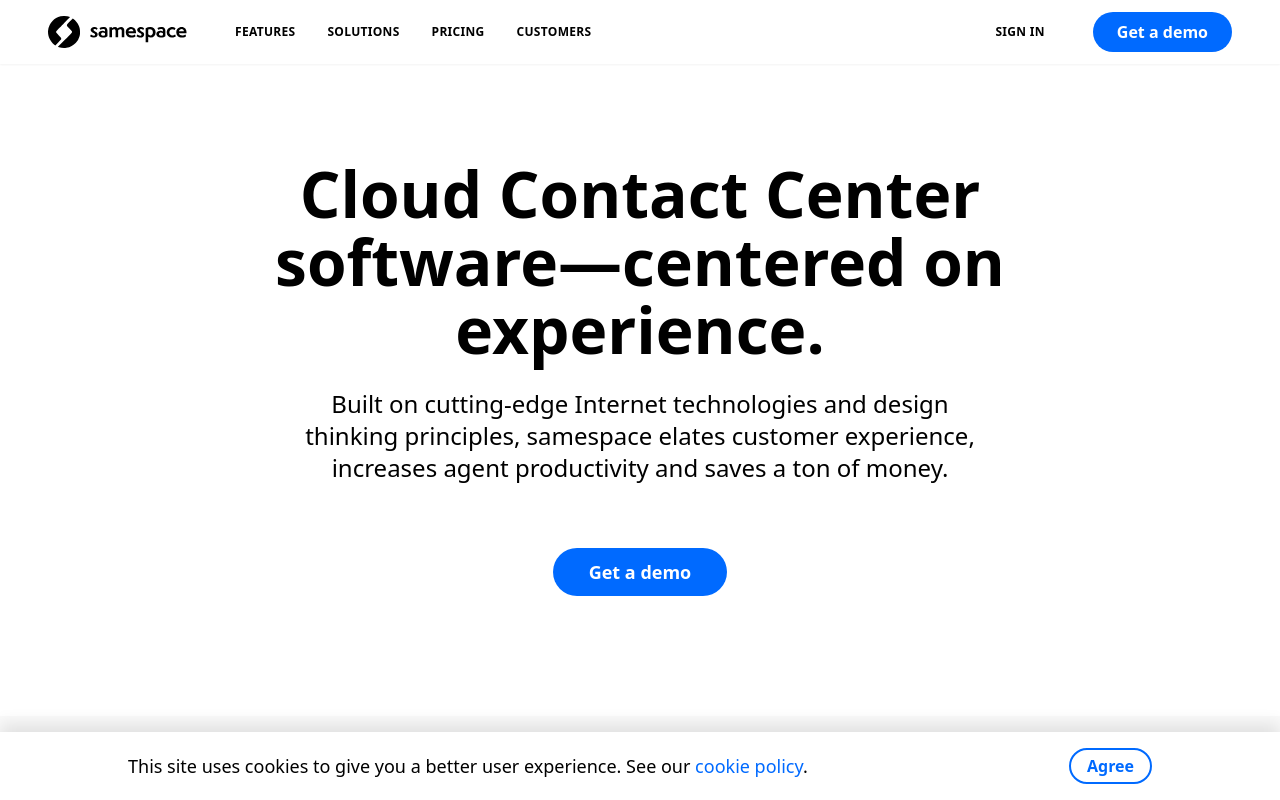
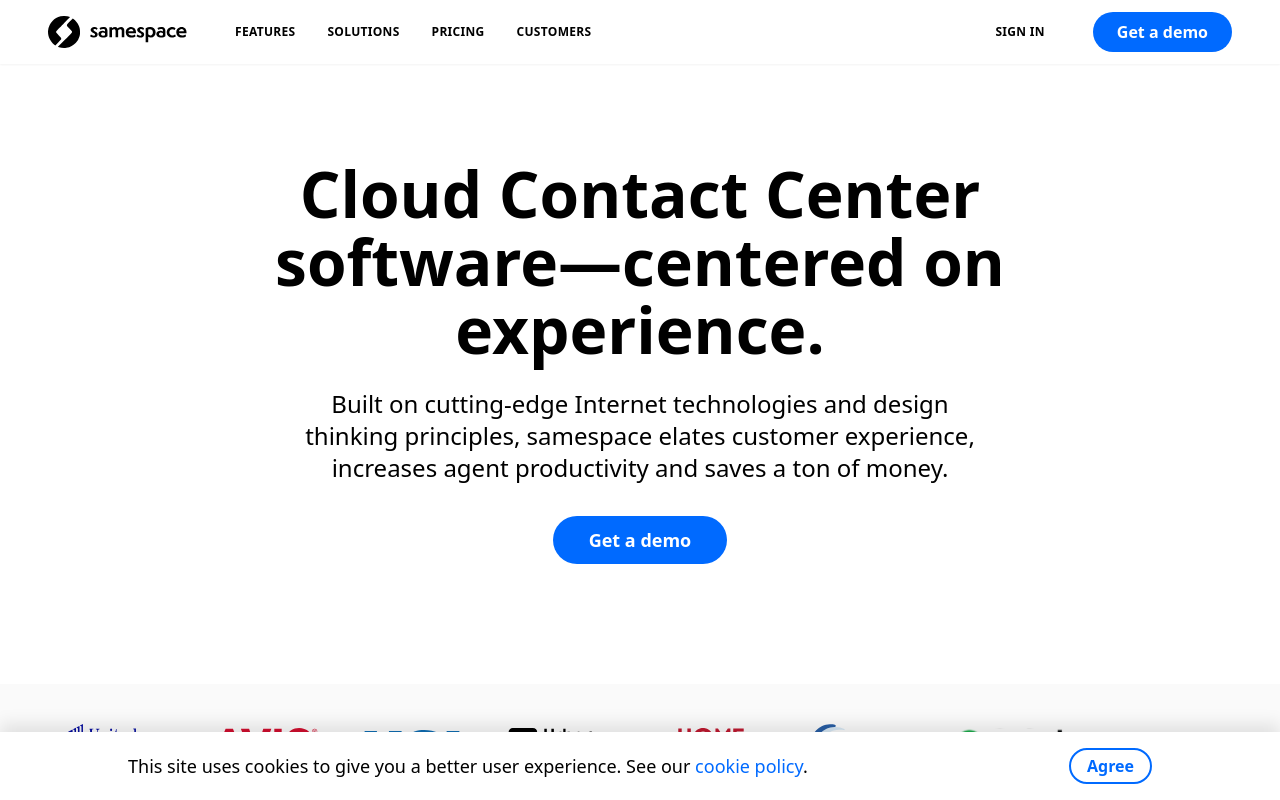
Before and after one commit to abhi375/ss-v2, a Next.js app: page / in a window 1280 px wide. Shown: the top 800 px of the page. Built offline with nearby package versions, Linux system fonts and the light colour scheme; what @tailwindcss/typography would draw is missing.

Commit message:
margin issue fix

```diff
--- a/pages/index.js
+++ b/pages/index.js
@@ -17,7 +17,7 @@ export default function Home({ toggleDemoForm }) {
           "Built on cutting-edge Internet technologies and design thinking principles, samespace elates customer experience, increases agent productivity and saves a ton of money.",
         ]}
         callToActions={
-          <div className="mt-8">
+          <div className="">
             <Button size="large" title="Get a demo" onClick={toggleDemoForm} />
           </div>
         }
```
